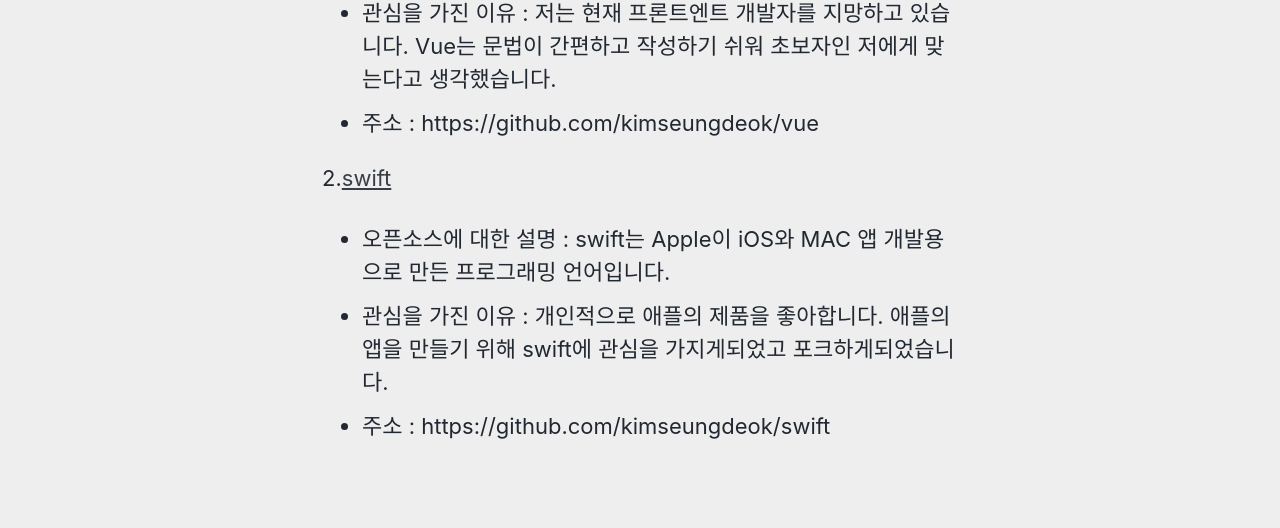
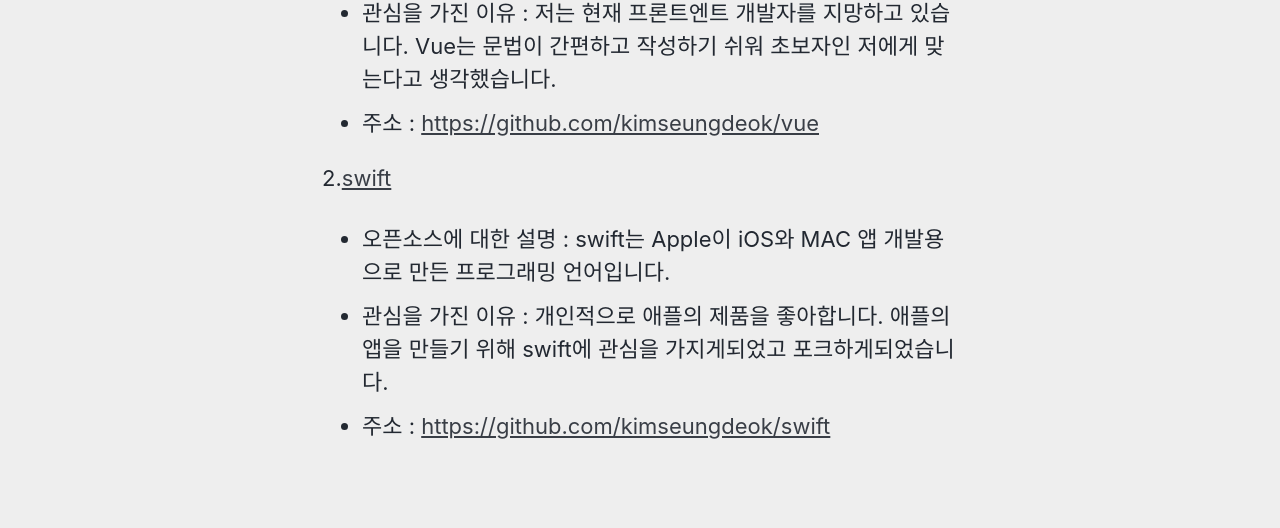
Before and after one commit to kimseungdeok/my-blog, a Jekyll site: the page built from _pages/fork.md, in a window 1280 px wide. Shown: the part 688-1216 px from the top of the page. Built offline with Jekyll 4.4.1, drawn with Linux system fonts in a browser that asks for light colours; cached includes are drawn as plain includes; part of the change alters nothing that is shown.

```diff
--- a/_pages/fork.md
+++ b/_pages/fork.md
@@ -14,9 +14,9 @@ header:
 1.[Vue](https://github.com/kimseungdeok/vue)
 - 오픈소스에 대한 설명 : vue는 컴포넌트 구조 기반 프론트엔드 프레임워크입니다. 현재 다음 카페, FLO 등의 웹페이지에 사용되고 있습니다.
 - 관심을 가진 이유 : 저는 현재 프론트엔트 개발자를 지망하고 있습니다. Vue는 문법이 간편하고 작성하기 쉬워 초보자인 저에게 맞는다고 생각했습니다.
-- 주소 : https://github.com/kimseungdeok/vue
+- 주소 : [https://github.com/kimseungdeok/vue](https://github.com/kimseungdeok/vue)
 
 2.[swift](https://github.com/kimseungdeok/swift)
 - 오픈소스에 대한 설명 : swift는 Apple이 iOS와 MAC 앱 개발용으로 만든 프로그래밍 언어입니다.
 - 관심을 가진 이유 : 개인적으로 애플의 제품을 좋아합니다. 애플의 앱을 만들기 위해 swift에 관심을 가지게되었고 포크하게되었습니다.
-- 주소 : https://github.com/kimseungdeok/swift
+- 주소 : [https://github.com/kimseungdeok/swift](https://github.com/kimseungdeok/swift)
```
